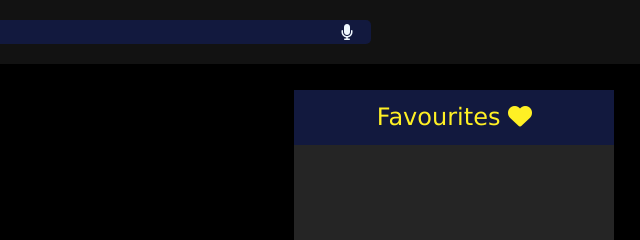
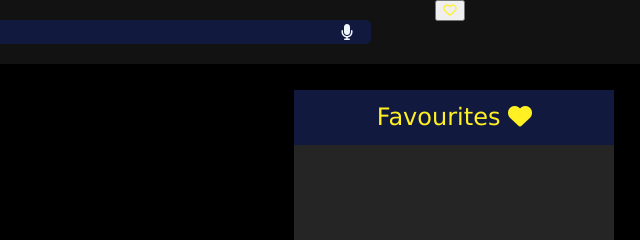
Before and after one commit to AviTech-code/IMDB_Clone, a plain HTML site: page index.html in a window 1280 px wide. Shown: the top 240 px of the page, 640-1280 px from the left. Drawn offline with nearby package versions, Linux system fonts and the light colour scheme.

Commit message:
Update index.html

```diff
--- a/index.html
+++ b/index.html
@@ -10,6 +10,7 @@
     <script src="https://cdnjs.cloudflare.com/ajax/libs/jquery/3.7.0/jquery.min.js"
         integrity="sha512-3gJwYpMe3QewGELv8k/BX9vcqhryRdzRMxVfq6ngyWXwo03GFEzjsUm8Q7RZcHPHksttq7/GFoxjCVUjkjvPdw=="
         crossorigin="anonymous" referrerpolicy="no-referrer"></script>
+    <link rel="icon" type="image/x-icon" href="IMDb_Logo.png">
     <link rel="stylesheet" href="style.css">
 </head>
 
@@ -60,6 +61,9 @@
                 <input type="text" placeholder=" Search your movies and web series" id="search-Movie">
                 <i class="fa-solid fa-microphone"></i>
             </span>
+        </div>
+        <div class="button">
+            <button> <i class="fa-regular fa-heart favButton"></i></button>
         </div>
     </nav>
 
```
